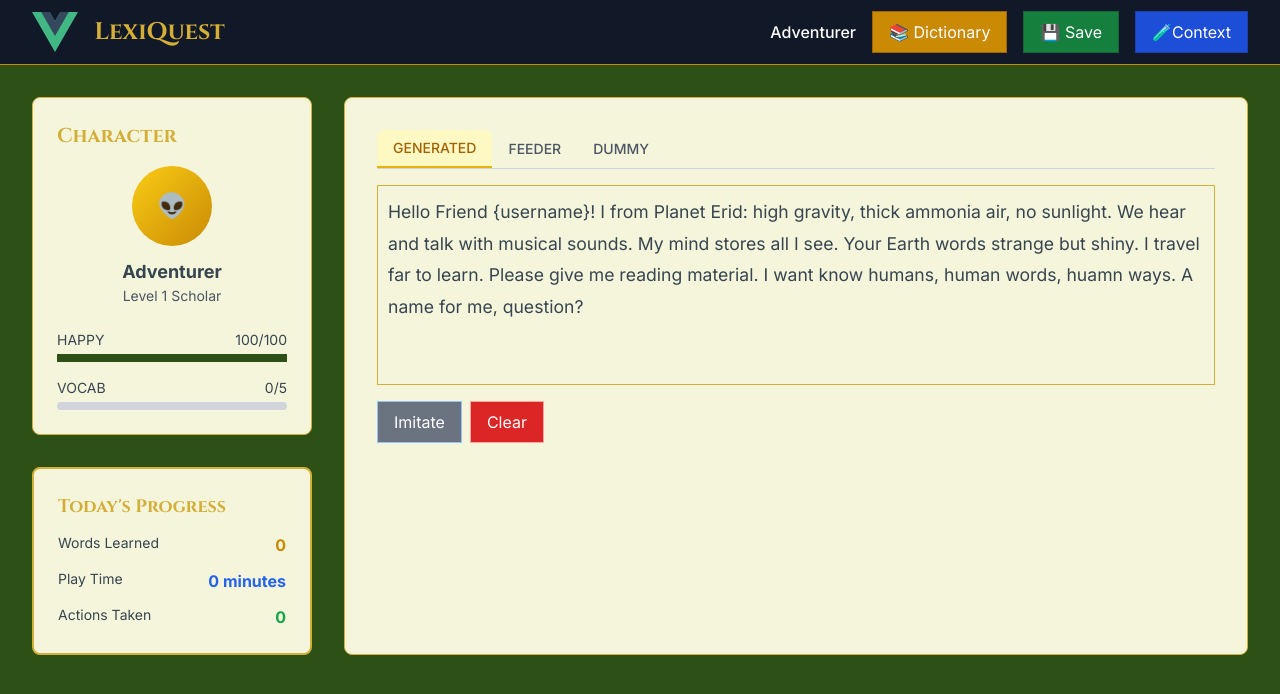
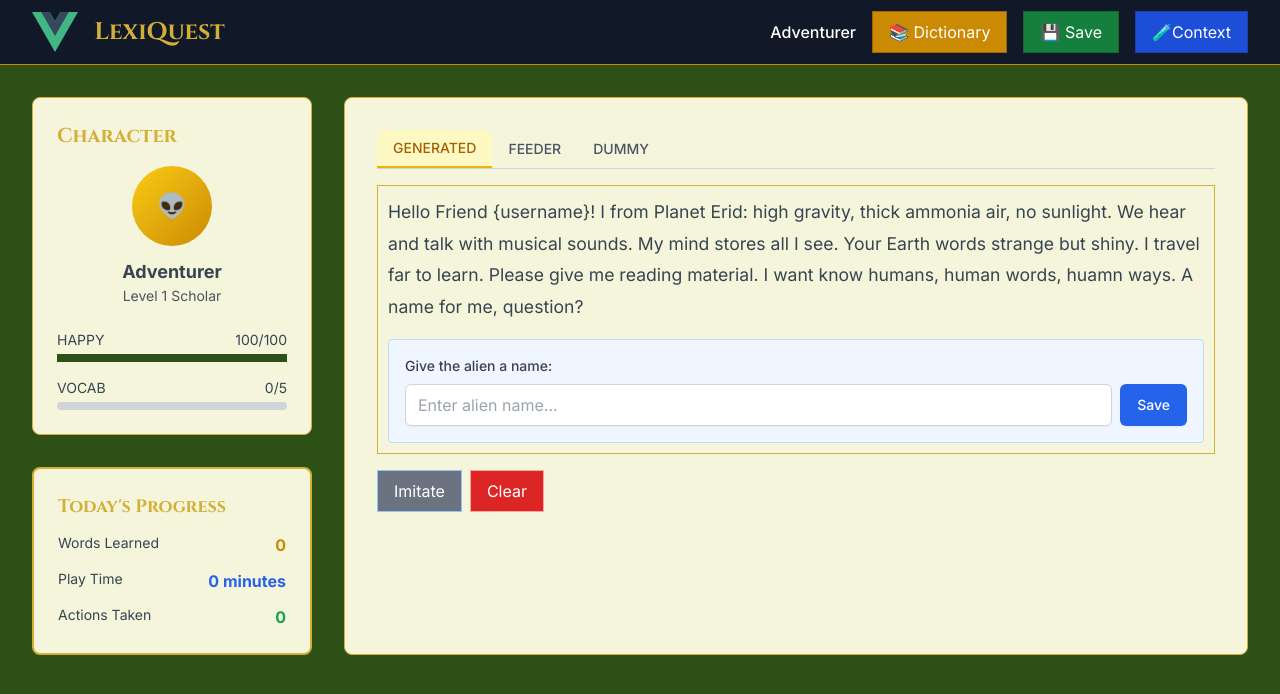
Before and after one commit to laicwew/LexiQuest, a Vue app: page /game in a window 1280 px wide. Shown: the top 694 px of the page. Built offline with nearby package versions, Linux system fonts and the light colour scheme; no server answers.

Commit message:
refactor: add alienname intput

```diff
--- a/src/components/game/StoryDisplay.vue
+++ b/src/components/game/StoryDisplay.vue
@@ -20,12 +20,13 @@ const emit = defineEmits<{
 
 const storyContent = ref('')
 const dummyContent = ref('') // 用于存储从txt文件加载的例文内容
-const generatedContent = ref('') // 用于存储GENERATED标签页的内容
+const introductionContent = ref('') // 用于存储从introduction.txt加载的介绍内容
 
 // WordFeeder相关状态
 const feedText = ref<string>('')
 const isFeeding = ref<boolean>(false)
 const error = ref<string>('')
+const alienNameInput = ref('') // 用于存储外星人名称输入
 
 // 初始化OpenAI客户端
 const openai = new OpenAI({
@@ -105,7 +106,7 @@ const switchTab = (tab: string) => {
 
   // 当切换到GENERATED标签页时，加载介绍文本
   if (tab === 'GENERATED') {
-    loadGeneratedContent()
+    loadIntroductionContent()
   }
 }
 
@@ -123,28 +124,16 @@ const loadDummyContent = async () => {
   }
 }
 
-// 从txt文件加载GENERATED标签页的介绍内容
-const loadGeneratedContent = async () => {
+// 从introduction.txt文件加载介绍内容
+const loadIntroductionContent = async () => {
   try {
     const response = await fetch('/src/assets/introduction.txt')
     const text = await response.text()
-    generatedContent.value = text
-    // 只有当没有生成内容时才更新显示
-    if (!gameStore.generatedContent) {
-      storyContent.value = text
-    } else {
-      storyContent.value = gameStore.generatedContent
-    }
+    introductionContent.value = text
   } catch (error) {
     console.error('Failed to load introduction content:', error)
-    generatedContent.value =
+    introductionContent.value =
       'Hello Friend {username}! I from Planet Erid: high gravity, thick ammonia air, no sunlight. We hear and talk with musical sounds. My mind stores all I see. Your Earth words strange but shiny. I travel far to learn. Please give me reading material. I want know humans, human words, huamn ways. A name for me, question?'
-    // 只有当没有生成内容时才更新显示
-    if (!gameStore.generatedContent) {
-      storyContent.value = generatedContent.value
-    } else {
-      storyContent.value = gameStore.generatedContent
-    }
   }
 }
 
@@ -261,7 +250,7 @@ onMounted(() => {
 
   // 如果初始标签页是GENERATED，则加载介绍内容
   if (gameStore.activeTab === 'GENERATED') {
-    loadGeneratedContent()
+    loadIntroductionContent()
   }
 })
 </script>
@@ -309,7 +298,35 @@ onMounted(() => {
     <div class="story-text-container">
       <!-- GENERATED Tab Content -->
       <div v-if="gameStore.activeTab === 'GENERATED'">
-        <div class="story-text" v-html="storyContent" @click="handleStoryClick"></div>
+        <!-- 如果有生成内容，显示生成的内容 -->
+        <div
+          v-if="gameStore.generatedContent"
+          class="story-text"
+          v-html="storyContent"
+          @click="handleStoryClick"
+        ></div>
+        <!-- 如果没有生成内容，显示介绍内容和输入框 -->
+        <div v-else>
+          <div class="story-text">{{ introductionContent }}</div>
+          <div class="mt-4 p-4 bg-blue-50 border border-blue-200 rounded">
+            <label class="block text-sm font-medium text-gray-700 mb-2">
+              Give the alien a name:
+            </label>
+            <div class="flex gap-2">
+              <input
+                v-model="alienNameInput"
+                type="text"
+                placeholder="Enter alien name..."
+                class="flex-1 px-3 py-2 border border-gray-300 rounded-md shadow-sm focus:outline-none focus:ring-blue-500 focus:border-blue-500"
+              />
+              <button
+                class="inline-flex items-center px-4 py-2 border border-transparent text-sm font-medium rounded-md shadow-sm text-white bg-blue-600 hover:bg-blue-700 focus:outline-none focus:ring-2 focus:ring-offset-2 focus:ring-blue-500"
+              >
+                Save
+              </button>
+            </div>
+          </div>
+        </div>
       </div>
 
       <!-- FEEDER Tab Content -->
```
